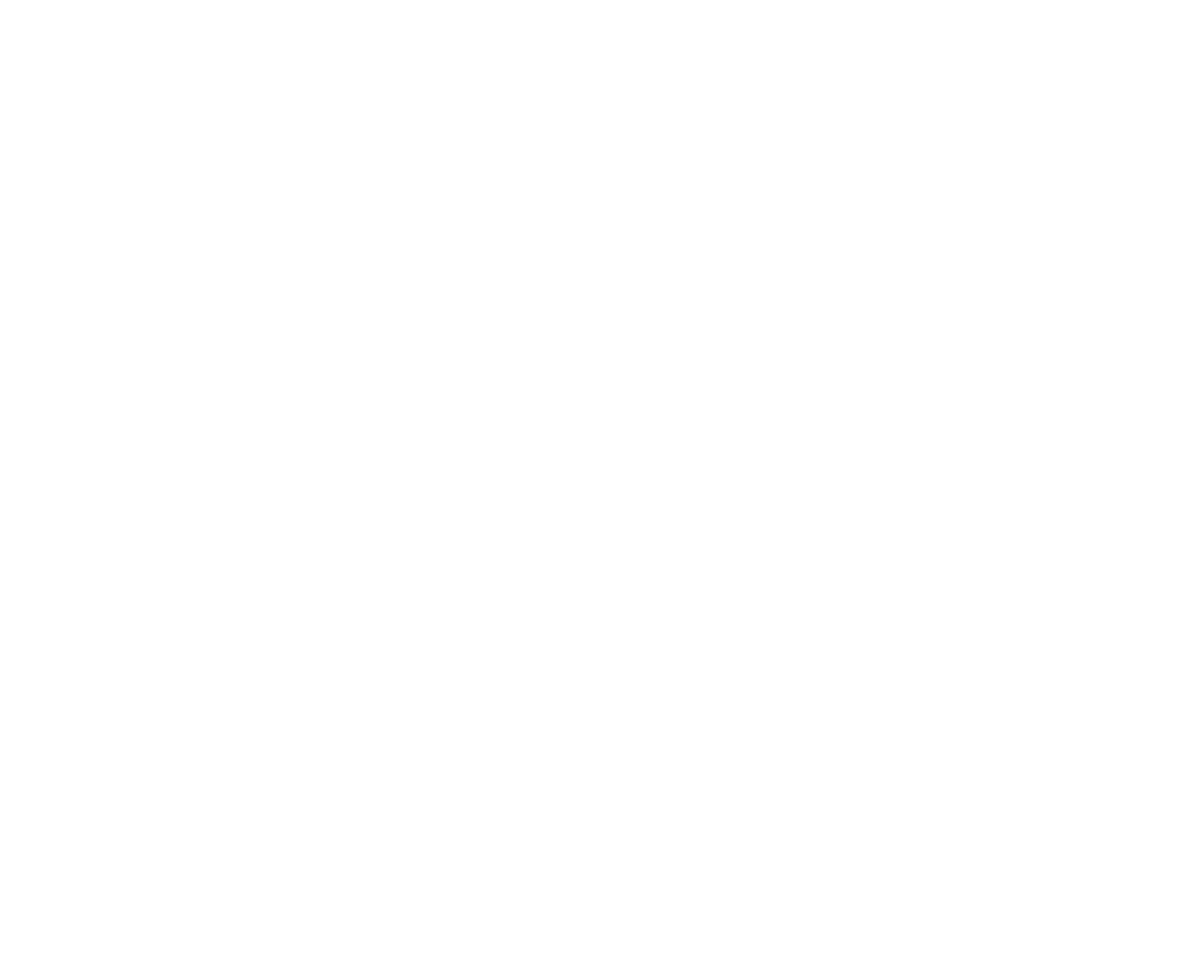
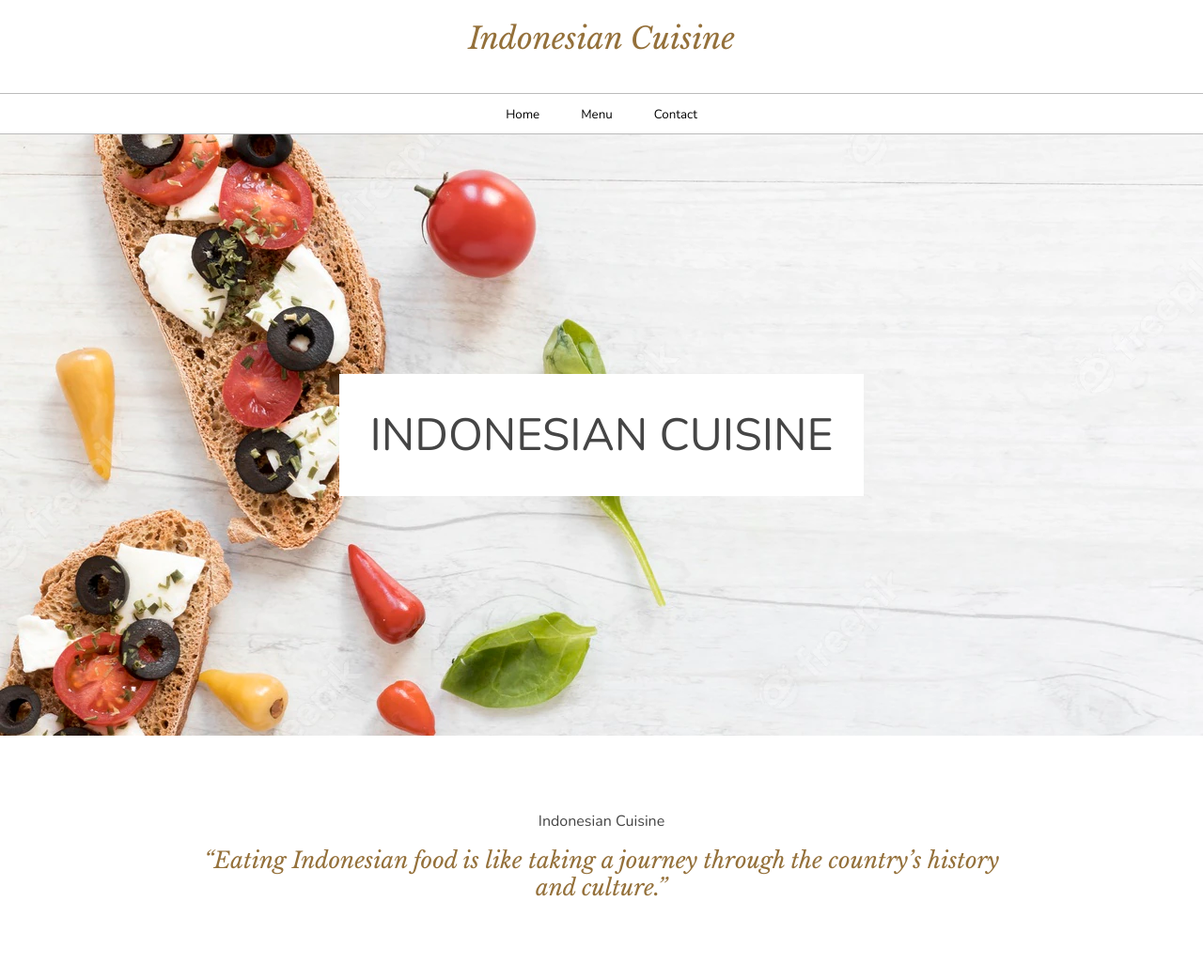
Before and after one commit to riyadfirdaus/restaurant-page, a website built with webpack: page dist/index.html in a window 1280 px wide. Shown: the top 1042 px of the page at 94% size. Before the commit the page ends 800 px from the top, so only its background shows below. Built offline with nearby package versions, Linux system fonts and the light colour scheme.

Commit message:
feat: Add home page

```diff
--- a/src/index.js
+++ b/src/index.js
@@ -1 +1,23 @@
-console.log("hey im workingssss!");
+import { createHeader, createFooter } from "./layout";
+import loadHome from "./main/home";
+import createNav from "./navbar";
+
+function createMain() {
+  const main = document.createElement("div");
+  main.setAttribute("id", "main");
+  main.classList.add("main");
+  return main;
+}
+
+function initializeWeb() {
+  const content = document.getElementById("content");
+  console.log(content);
+  content.appendChild(createHeader());
+  content.appendChild(createNav());
+  content.appendChild(createMain());
+  loadHome();
+  content.appendChild(createFooter());
+  //   content.appendChild(createMain());
+  //   content.appendChild(createFooter());
+}
+initializeWeb();
--- /dev/null
+++ b/src/layout.js
@@ -0,0 +1,16 @@
+function createHeader() {
+  const header = document.createElement("Header");
+  header.classList.add("header");
+  header.innerHTML = `<h1>Indonesian Cuisine<h1/>`;
+  return header;
+}
+
+function createFooter() {
+  const footer = document.createElement("footer");
+  footer.innerHTML = `Copyright &copy; Riyad Firdaus`;
+  footer.classList.add("footer");
+  footer.setAttribute("id", footer);
+  return footer;
+}
+
+export { createHeader, createFooter };
--- /dev/null
+++ b/src/main/contact.js
@@ -0,0 +1,3 @@
+export default function loadContact() {
+  console.log("contact loaded");
+}
--- /dev/null
+++ b/src/main/home.js
@@ -0,0 +1,33 @@
+export default function loadHome() {
+  const main = document.getElementById("main");
+  main.innerHTML = "";
+
+  const home = document.createElement("div");
+  const hero = document.createElement("section");
+  let p = document.createElement("p");
+  home.classList.add("home");
+  hero.classList.add("hero");
+
+  p.innerHTML = `INDONESIAN CUISINE`;
+  p.classList.add("unselectable");
+  hero.appendChild(p);
+
+  //Create Quote Section
+  const quote = document.createElement("section");
+  quote.classList.add("quoteContainer");
+  quote.classList.add("unselectable");
+  p = document.createElement("p");
+  p.innerHTML = "Indonesian Cuisine";
+  p.classList.add("subtitle");
+  quote.appendChild(p);
+
+  p = document.createElement("p");
+  p.innerHTML =
+    "“Eating Indonesian food is like taking a journey through the country’s history and culture.”";
+  p.classList.add("quote");
+  quote.appendChild(p);
+
+  home.appendChild(hero);
+  home.appendChild(quote);
+  main.appendChild(home);
+}
--- /dev/null
+++ b/src/main/menu.js
@@ -0,0 +1,4 @@
+export default function loadMenu() {
+  const main = document.getElementById("main");
+  main.innerHTML = "";
+}
--- /dev/null
+++ b/src/navbar.js
@@ -0,0 +1,44 @@
+import loadContact from "./main/contact";
+import loadHome from "./main/home";
+import loadMenu from "./main/menu";
+import loadRecipe from "./main/menu";
+
+function setActive(button) {
+  const buttons = document.querySelectorAll("button");
+  buttons.forEach((button) => {
+    if (button !== this) {
+      button.classList.remove("active");
+    }
+  });
+
+  button.classList.add("active");
+}
+
+function createNav() {
+  const navlist = [
+    { name: "Home", fn: loadHome },
+    { name: "Menu", fn: loadMenu },
+    { name: "Contact", fn: loadContact },
+  ];
+
+  const navbar = document.createElement("nav");
+  const ul = document.createElement("ul");
+  navbar.classList.add("navContainer");
+  ul.classList.add("nav-list");
+
+  navlist.forEach((nav) => {
+    let li = document.createElement("li");
+    let button = document.createElement("button");
+    button.textContent = nav.name;
+    button.addEventListener("click", (e) => {
+      setActive(button);
+      nav.fn();
+    });
+    li.appendChild(button);
+    ul.appendChild(li);
+  });
+  navbar.appendChild(ul);
+  return navbar;
+}
+
+export default createNav;
```
Also changed, not shown: dist/images/bread-slices-with-topping-tomato-cheese-olives-white-table_23-2148194999.webp (added), dist/index.html, dist/main.js, dist/style.css (added).
